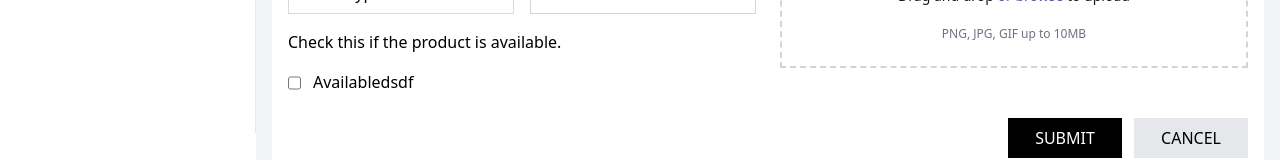
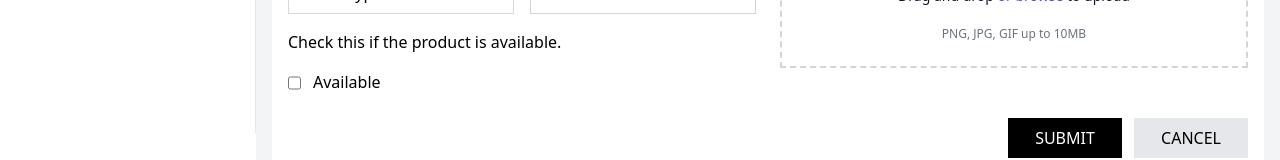
Before and after one commit to Acquaah-Emmanuel-Kofi/fashion-commerce, a Next.js app: page /admin/products/add-new-product in a window 1280 px wide. Shown: the part 667-827 px from the top of the page. Built offline with nearby package versions, Linux system fonts and the light colour scheme.

Commit message:
refactor: construct available word on product form well

```diff
--- a/src/app/admin/(pages)/products/components/ProductForm.tsx
+++ b/src/app/admin/(pages)/products/components/ProductForm.tsx
@@ -246,7 +246,7 @@ const ProductForm: React.FC<ProductFormProps> = ({
               htmlFor="hs-checkbox-group-1"
               className="text-base text-black font-medium ms-3"
             >
-              Availabledsdf
+              Available
             </label>
           </div>
         </div>
```
